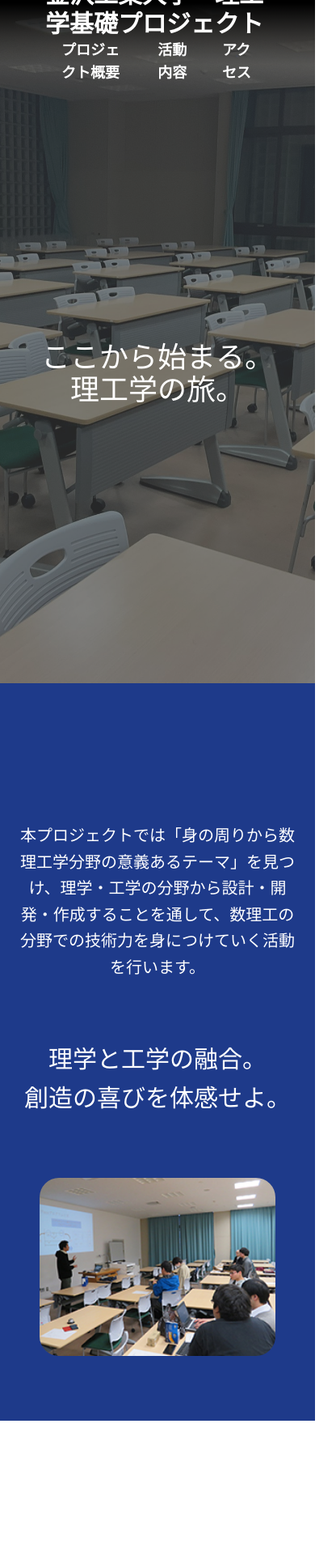
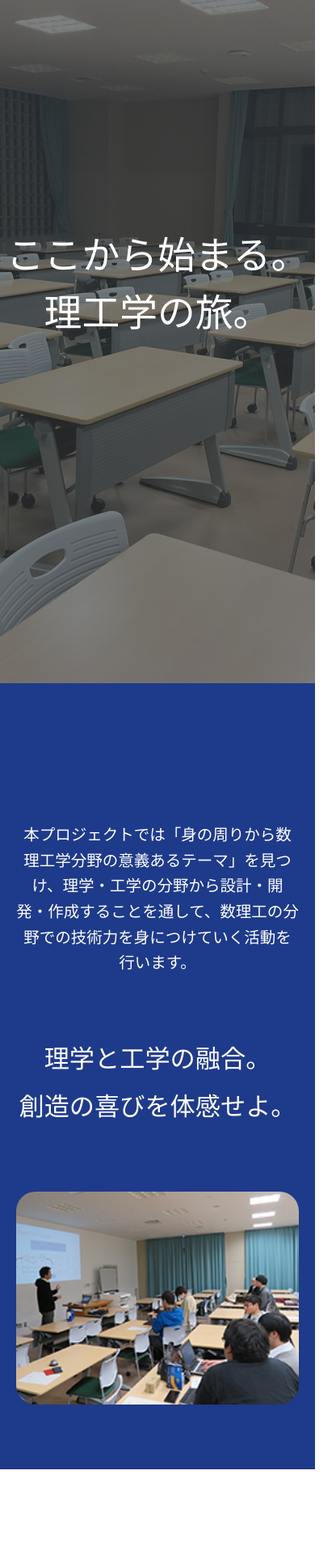
Before and after one commit to zawataku/KIT_rikogaku_website, a Next.js app: page / in a window 390 px wide. Shown: the top 1932 px of the page at 81% size, 416 px wide, since content can reach past the window. Built offline with nearby package versions, Linux system fonts and the light colour scheme; a web font is replaced by a local one.

Commit message:
update:残りのページのレスポンシブ対応

```diff
--- a/src/app/globals.css
+++ b/src/app/globals.css
@@ -9,4 +9,5 @@
 
 *{
     font-family: "ZenMaru";
+    /* outline: 2px red solid; */
 }
--- a/src/app/page.tsx
+++ b/src/app/page.tsx
@@ -48,6 +48,10 @@ export default function Home() {
     gsap.set(".activity", {
       autoAlpha: 0,
       x: 100,
+    });
+    gsap.set(".activity_mb", {
+      autoAlpha: 0,
+      y: 50,
     });
 
     const TL = gsap.timeline();
@@ -102,6 +106,21 @@ export default function Home() {
       x: 0,
       stagger: 0.2, // スムーズにアニメーションを実行するためにstaggerの値を調整
     });
+
+    const TL4 = gsap.timeline({
+      scrollTrigger: {
+        trigger: ".activity_mb",
+        start: "top center",
+        end: "bottom top",
+      },
+    });
+
+    TL4.to(".activity_mb", {
+      duration: 0.8, // アニメーションの速度を遅くするためにdurationを長く設定
+      autoAlpha: 1,
+      y: 0,
+      stagger: 0.2, // スムーズにアニメーションを実行するためにstaggerの値を調整
+    });
   }, []);
 
   return (
--- a/src/components/about/about.tsx
+++ b/src/components/about/about.tsx
@@ -2,21 +2,21 @@ import React from "react";
 
 export default function About() {
     return (
-        <div className="w-full bg-blue-900 pt-40 pb-20 lg:py-40">
+        <div className="w-full bg-blue-900 pt-40 pb-20 lg:py-40" id="about">
             <div className="about text-center text-white text-2xl hidden lg:block">
                 <p className="my-3">本プロジェクトでは「身の周りから数理工学分野の意義あるテーマ」を見つけ、</p>
                 <p className="my-3">理学・工学の分野から設計・開発・作成することを通して</p>
                 <p className="my-3">数理工の分野での技術力を身につけていく活動を行います。</p>
             </div>
-            <div className="about text-center text-white text-xl lg:hidden px-5 leading-relaxed">
+            <div className="about text-center text-white text-[5vw] md:text-2xl lg:hidden px-5 leading-relaxed">
                 <p className="my-3">本プロジェクトでは「身の周りから数理工学分野の意義あるテーマ」を見つけ、理学・工学の分野から設計・開発・作成することを通して、数理工の分野での技術力を身につけていく活動を行います。</p>
             </div>
-            <div className="about text-center text-white text-3xl lg:text-7xl my-20 px-2">
+            <div className="about text-center text-white text-[8vw] lg:text-[6vw] my-20 px-2">
                 <p className="my-3">理学と工学の融合。</p>
                 <p className="my-3">創造の喜びを体感せよ。</p>
             </div>
-            <div className="about flex justify-center mt-20 lg:my-20">
-                <img className="w-3/4 lg:w-1/2 mx-auto rounded-3xl" src="/img/2020_rikougaku.jpg" alt="理工学基礎プロジェクト2020年"/>
+            <div className="about flex justify-center mt-20 lg:my-20 px-5">
+                <img className="w-full lg:w-1/2 mx-auto rounded-3xl" src="/img/2020_rikougaku.jpg" alt="理工学基礎プロジェクト2020年"/>
             </div>
         </div>
     )
--- a/src/components/access/access.tsx
+++ b/src/components/access/access.tsx
@@ -2,28 +2,29 @@ import React from "react";
 
 export default function Access() {
     return (
-        <div className="w-full bg-neutral-100 text-black pt-40 pb-20 px-20">
+        <div className="w-full bg-neutral-100 text-black pt-40 pb-20 px-5 lg:px-20" id="access">
             <div className="w-full text-center">
                 <p className="my-5 text-5xl">アクセス</p>
-                <p className="my-5 text-2xl">理工学基礎プロジェクトにぜひお越しください</p>
+                <p className="my-5 hidden lg:block lg:text-2xl">理工学基礎プロジェクトにぜひお越しください</p>
+                <p className="my-5 text-xl lg:hidden">ぜひお越しください</p>
             </div>
-            <div className="mt-20 mb-32">
+            <div className="mt-20 mb-20 lg:mb-32">
                 <div className="w-full">
                     <iframe className="w-full h-[50vh] rounded-3xl" src="https://www.google.com/maps/embed?pb=!1m18!1m12!1m3!1d476.56697106916056!2d136.62965890718976!3d36.53125706438705!2m3!1f0!2f0!3f0!3m2!1i1024!2i768!4f13.1!3m3!1m2!1s0x5ff835c981f997cf%3A0xa4ed2c2c058e23f5!2z6YeR5rKi5bel5qWt5aSn5a2mIDIz5Y-36aSo!5e0!3m2!1sja!2sjp!4v1676297842292!5m2!1sja!2sjp"></iframe>
                 </div>
-                <table className="table-fixed mx-auto text-xl my-10">
+                <table className="table-fixed w-full lg:w-1/2 md:mx-auto text-[4vw] md:text-xl my-10">
                     <tbody>
                         <tr>
-                            <td className="px-10 py-6 bg-blue-900 text-white border-b-2 border-solid border-white">活動期間・時間</td>
-                            <td className="px-10 py-6 bg-neutral-200 border-b-2 border-solid border-neutral-400">4月〜2月　隔週水曜5限</td>
+                            <td className="px-5 lg:px-10 py-6 bg-blue-900 text-white border-b-2 border-solid border-white">活動期間・時間</td>
+                            <td className="px-5 lg:px-10 py-6 bg-neutral-200 border-b-2 border-solid border-neutral-400">4月〜2月<br />隔週水曜5限</td>
                         </tr>
                         <tr>
-                            <td className="px-10 py-6 bg-blue-900 text-white border-b-2 border-solid border-white">活動場所</td>
-                            <td className="px-10 py-6 bg-neutral-200 border-b-2 border-solid border-neutral-400">23号館　412教室</td>
+                            <td className="px-5 lg:px-10 py-6 bg-blue-900 text-white border-b-2 border-solid border-white">活動場所</td>
+                            <td className="px-5 lg:px-10 py-6 bg-neutral-200 border-b-2 border-solid border-neutral-400">23号館412教室</td>
                         </tr>
                         <tr>
-                            <td className="px-10 py-6 bg-blue-900 text-white">指導教員</td>
-                            <td className="px-10 py-6 bg-neutral-200">土地　邦生・西岡　圭太</td>
+                            <td className="px-5 lg:px-10 py-6 bg-blue-900 text-white">指導教員</td>
+                            <td className="px-5 lg:px-10 py-6 bg-neutral-200">土地　邦生<br />西岡　圭太</td>
                         </tr>
                     </tbody>
                 </table>
--- a/src/components/activity/activity.tsx
+++ b/src/components/activity/activity.tsx
@@ -2,7 +2,7 @@ import React from "react";
 
 export default function Activity() {
     return (
-        <div className="w-full bg-white py-40 px-5 lg:px-20">
+        <div className="w-full bg-white py-40 px-5 lg:px-20" id="activity">
             <div className="w-full text-center">
                 <p className="my-5 text-5xl">活動内容</p>
                 <p className="my-5 text-xl lg:text-2xl">活動内容・研究内容をご紹介します</p>
@@ -11,7 +11,7 @@ export default function Activity() {
                 <div className="w-full lg:px-5 my-auto">
                     <img className="rounded-3xl" src="/img/activity.jpg" alt="活動内容" />
                 </div>
-                <div className="w-full lg:px-5 lg:my-auto mt-10">
+                <div className="hidden lg:block w-full lg:px-5 lg:my-auto mt-10">
                     <ul className="text-xl">
                         <li className="activity bg-neutral-200 p-8 rounded-3xl mb-5">Djangoを用いた災害対策アプリ開発</li>
                         <li className="activity bg-neutral-200 p-8 rounded-3xl mb-5">故障した中古ドローンの修理</li>
@@ -19,6 +19,14 @@ export default function Activity() {
                         <li className="activity bg-neutral-200 p-8 rounded-3xl mt-5">Next.jsを用いたホームページ作成</li>
                     </ul>
                 </div>
+                <div className="w-full lg:hidden mt-10">
+                    <ul className="text-[4vw]">
+                        <li className="activity_mb bg-neutral-200 px-3 py-8 rounded-3xl mb-5">Djangoを用いた災害対策アプリ開発</li>
+                        <li className="activity_mb bg-neutral-200 px-3 py-8 rounded-3xl mb-5">故障した中古ドローンの修理</li>
+                        <li className="activity_mb bg-neutral-200 px-3 py-8 rounded-3xl mb-5">Raspberry Piを用いたオーディオDAC製作</li>
+                        <li className="activity_mb bg-neutral-200 px-3 py-8 rounded-3xl mt-5">Next.jsを用いたホームページ作成</li>
+                    </ul>
+                </div>
             </div>
         </div>
     )
--- a/src/components/common/footer.tsx
+++ b/src/components/common/footer.tsx
@@ -2,11 +2,11 @@ import React from "react";
 
 export default function Footer() {
     return (
-        <div className="w-full bottom-0 bg-blue-900 py-10 px-10 text-white">
+        <div className="w-full bottom-0 bg-blue-900 py-10 px-4 md:px-10 text-white">
             <div className="text-center">
-                <p className="text-2xl my-5">金沢工業大学　理工学基礎プロジェクト</p>
-                <p className="text-lg my-2">〒921-8501　石川県野々市市扇が丘7-1</p>
-                <a className="block text-lg my-2" href="mailto:ktochi@neptune.kanazawa-it.ac.jp">MAIL：ktochi@neptune.kanazawa-it.ac.jp</a>
+                <p className="text-[5vw] md:text-2xl my-5">金沢工業大学　理工学基礎プロジェクト</p>
+                <p className="text-[4vw] md:text-lg my-2">〒921-8501　石川県野々市市扇が丘7-1</p>
+                <a className="text-[4vw] block md:text-lg my-2" href="mailto:ktochi@neptune.kanazawa-it.ac.jp">MAIL：ktochi@neptune.kanazawa-it.ac.jp</a>
                 <p className="text-lg mt-10 mb-3">Copyright(C) 2024 Kanazawa Institute of Technology. All rights reserved.</p>
             </div>
         </div>
--- a/src/components/common/header.tsx
+++ b/src/components/common/header.tsx
@@ -1,14 +1,25 @@
 import React from "react";
 
 export default function Header() {
+    const handleScroll = (e, targetId) => {
+        e.preventDefault();
+        const targetElement = document.getElementById(targetId);
+        if (targetElement) {
+            window.scrollTo({
+                top: targetElement.offsetTop,
+                behavior: "smooth",
+            });
+        }
+    };
+
     return (
-        <header className="header w-full absolute z-30 py-1 px-14 h-20 content-center flex flex-wrap justify-between font-bold text-white bg-gradient-to-b from-black from-5%">
+        <header className="header hidden w-full absolute z-30 py-1 px-14 h-20 content-center lg:flex flex-wrap justify-between font-bold text-white bg-gradient-to-b from-black from-5%">
             <p className="text-3xl">金沢工業大学　理工学基礎プロジェクト</p>
-            <div className="flex text-lg">
-                <a className="block mx-5" href="/about">プロジェクト概要</a>
-                <a className="block mx-5" href="/activity">活動内容</a>
-                <a className="block mx-5" href="/access">アクセス</a>
+            <div className="hidden lg:flex text-lg">
+                <a className="block mx-5" href="#about" onClick={(e) => handleScroll(e, "about")}>プロジェクト概要</a>
+                <a className="block mx-5" href="#activity" onClick={(e) => handleScroll(e, "activity")}>活動内容</a>
+                <a className="block mx-5" href="#access" onClick={(e) => handleScroll(e, "access")}>アクセス</a>
             </div>
         </header>
-    )
+    );
 }
--- a/src/components/index/title.tsx
+++ b/src/components/index/title.tsx
@@ -2,7 +2,7 @@ import React from "react";
 
 export default function Title(){
     return(
-        <div className="title z-30 absolute w-full top-1/2 text-center lg:text-9xl text-white text-4xl">
+        <div className="title z-30 absolute w-full top-1/3 text-center lg:text-9xl text-white text-[12vw]">
             <h1>ここから始まる。</h1>
             <h1>理工学の旅。</h1>
         </div>
```
